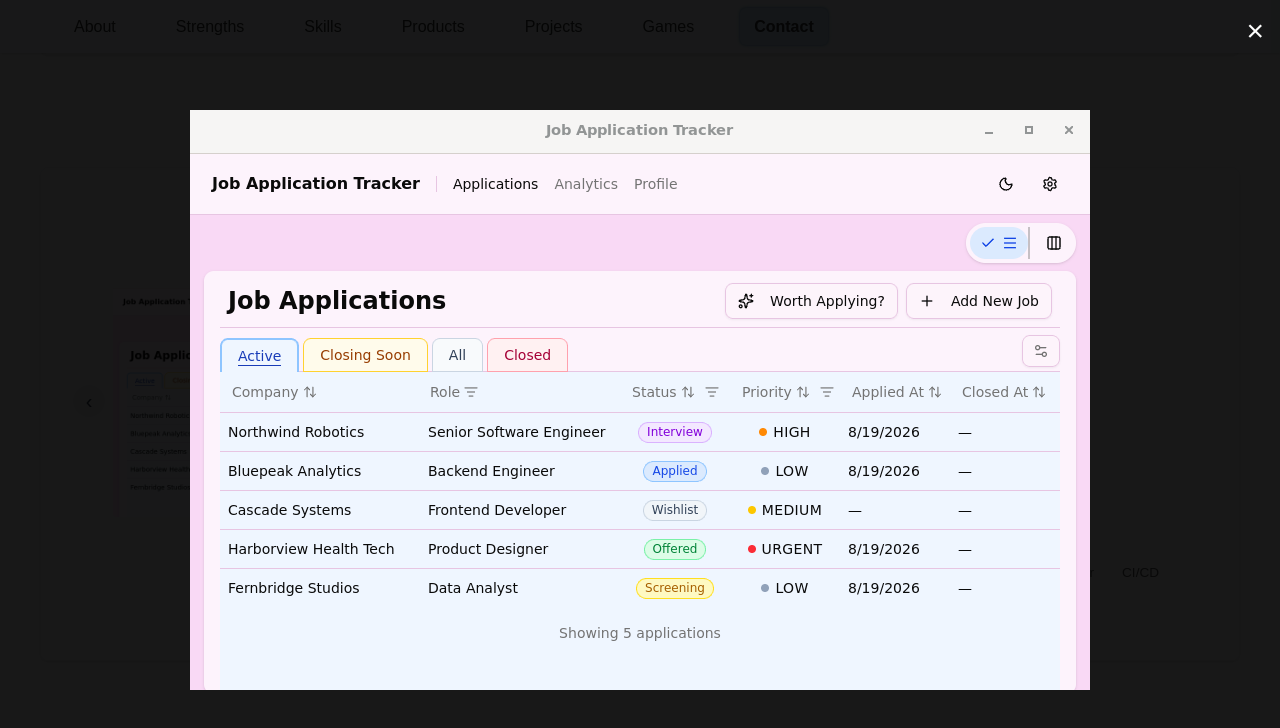
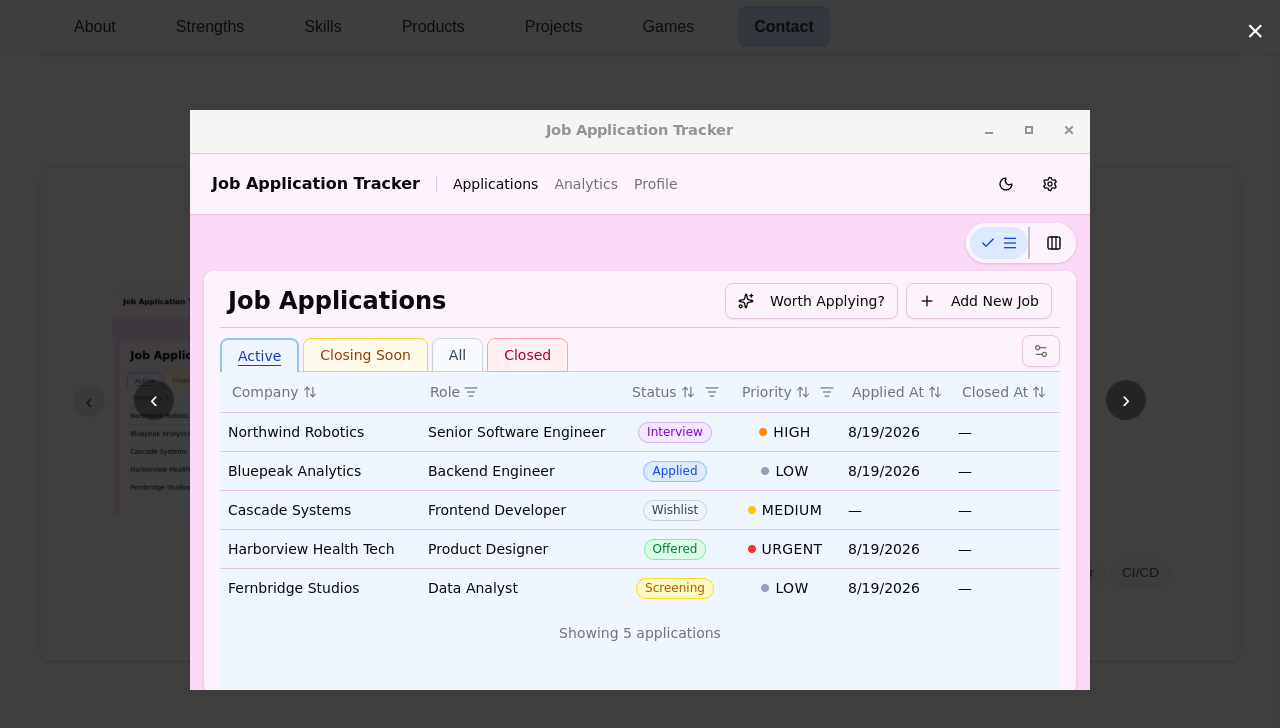
Before and after one commit to NagareNegishi/NagareNegishi.github.io, a React (Vite) app: page / in a window 1280 px wide. Both pictures are taken after a click on the element 319 px from the left and 2047 px from the top of the page. Shown: the part 1647-2375 px from the top of the page. Built offline with nearby package versions, Linux system fonts and the light colour scheme.

Commit message:
Add prev/next arrows inside the lightbox #28

```diff
--- a/src/components/ImageDisplay.jsx
+++ b/src/components/ImageDisplay.jsx
@@ -32,16 +32,20 @@ function ImageSlot({ src, alt, aspectRatio }) {
     );
 }
 
-function Lightbox({ src, alt, onClose }) {
+function Lightbox({ src, alt, onClose, onPrev, onNext, count }) {
     useEffect(() => {
-        const handleKey = (e) => { if (e.key === 'Escape') onClose(); };
+        const handleKey = (e) => {
+            if (e.key === 'Escape') onClose();
+            if (e.key === 'ArrowLeft') onPrev();
+            if (e.key === 'ArrowRight') onNext();
+        };
         window.addEventListener('keydown', handleKey);
         return () => window.removeEventListener('keydown', handleKey);
-    }, [onClose]);
+    }, [onClose, onPrev, onNext]);
 
     return (
         <div
-            className="fixed inset-0 z-50 bg-black/90 flex items-center justify-center"
+            className="fixed inset-0 z-50 bg-black/75 flex items-center justify-center"
             onClick={onClose}
         >
             <button
@@ -49,12 +53,27 @@ function Lightbox({ src, alt, onClose }) {
                 onClick={onClose}
                 aria-label="Close lightbox"
             >×</button>
-            <img
-                src={src}
-                alt={alt}
-                className="max-w-[90vw] max-h-[90vh] object-contain"
-                onClick={(e) => e.stopPropagation()}
-            />
+            <div className="flex items-center gap-4" onClick={(e) => e.stopPropagation()}>
+                {count > 1 && (
+                    <button
+                        className="bg-black/40 hover:bg-black/60 text-white rounded-full w-10 h-10 flex items-center justify-center text-2xl leading-none transition-colors"
+                        onClick={onPrev}
+                        aria-label="Previous image"
+                    >‹</button>
+                )}
+                <img
+                    src={src}
+                    alt={alt}
+                    className="max-w-[80vw] max-h-[90vh] object-contain"
+                />
+                {count > 1 && (
+                    <button
+                        className="bg-black/40 hover:bg-black/60 text-white rounded-full w-10 h-10 flex items-center justify-center text-2xl leading-none transition-colors"
+                        onClick={onNext}
+                        aria-label="Next image"
+                    >›</button>
+                )}
+            </div>
         </div>
     );
 }
@@ -136,6 +155,9 @@ function Carousel({ images, alt, aspectRatio }) {
                     src={images[index]}
                     alt={`${alt} — image ${index + 1} of ${count}`}
                     onClose={closeLight}
+                    onPrev={goPrev}
+                    onNext={goNext}
+                    count={count}
                 />
             )}
         </div>
```
